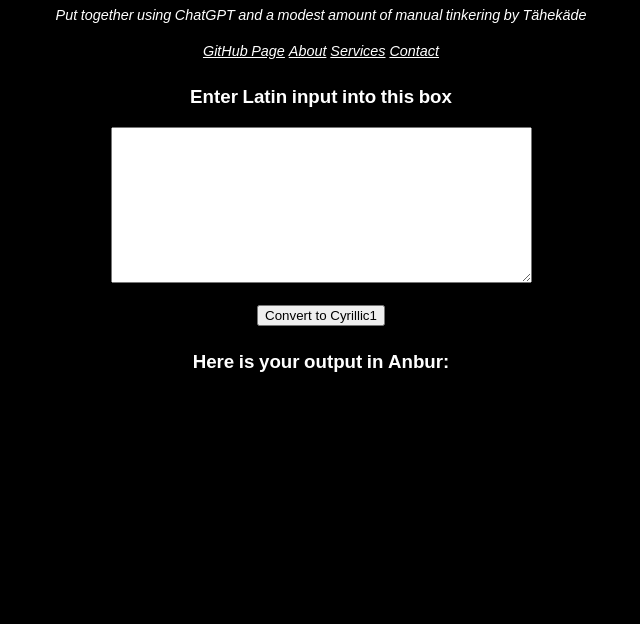
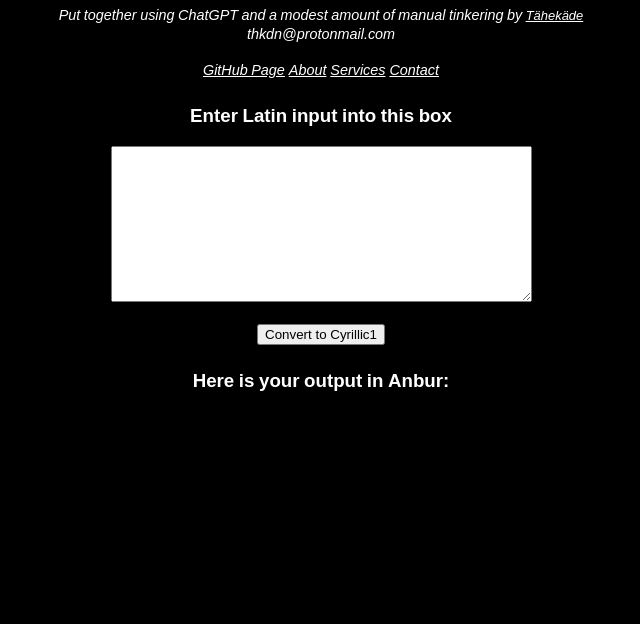
Before and after one commit to thkdn/Anburify, a plain HTML site: page index.html in a window 1280 px wide. Shown: the part 176-800 px from the top of the page, without its empty margins (319-959 px from the left). Drawn offline with Linux system fonts and the light colour scheme.

Commit message:
Update index.html

```diff
--- a/index.html
+++ b/index.html
@@ -12,7 +12,7 @@
 <body>
   <p id="kaheksakand">𐍐</p>
   <h1>Latin to Cyrillic Converter</h1>
-  <p id="subtitle">Put together using ChatGPT and a modest amount of manual tinkering by Tähekäde</p>
+  <p id="subtitle">Put together using ChatGPT and a modest amount of manual tinkering by <a href="https://twitter.com/usutav">Tähekäde</a><br>thkdn@protonmail.com</p>
   <div align="center">
     <nav>
       <a href="#home">GitHub Page</a>
```
